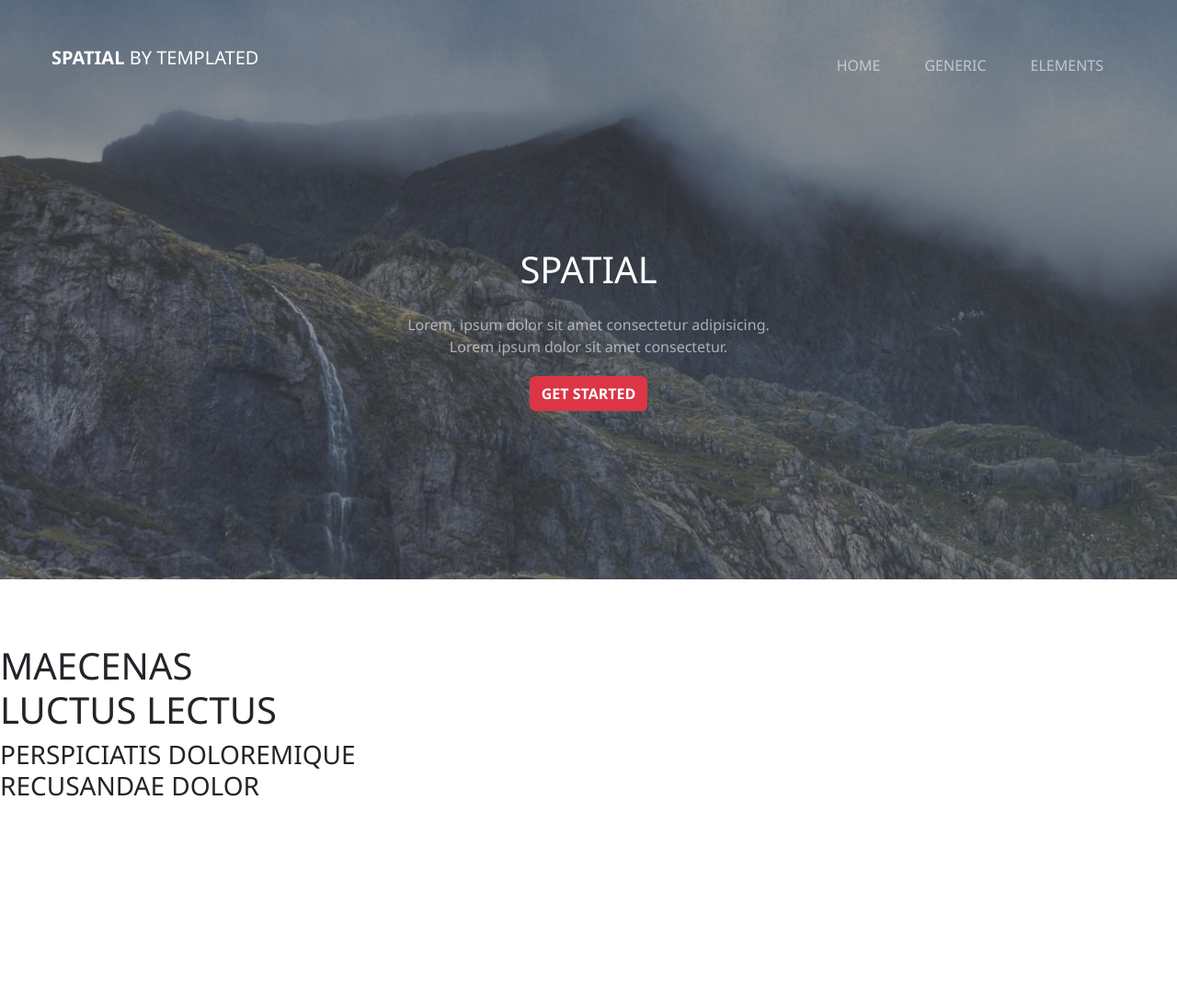
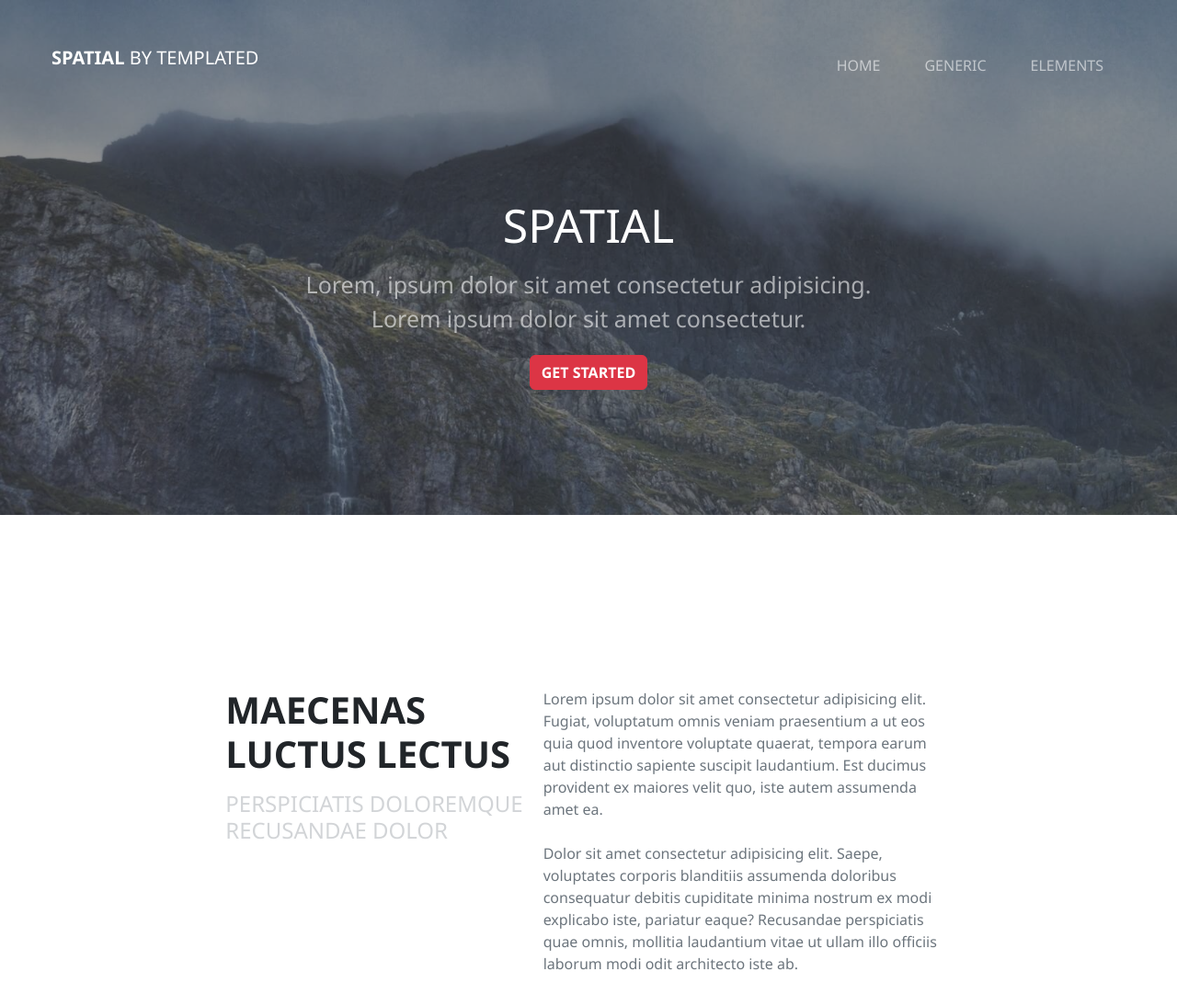
Before and after one commit to untherious/Site_Spatial, a website: page index.html in a window 1280 px wide. Shown: the whole page at 92% size. Before the commit the page ends 879 px from the top, so only its background shows below. Drawn offline with nearby package versions, Linux system fonts and the light colour scheme.

Commit message:
ajout d'une section plus grosse modif niveau scss

```diff
--- a/index.html
+++ b/index.html
@@ -32,7 +32,7 @@
     <!-- Ici y a le header -->
     <header class="header">
       <div class="contenu_header text-center text-white">
-        <h1 class="titre_header py-3">SPATIAL</h1>
+        <h1 class="titre_header py-2">SPATIAL</h1>
         <p class="texte_header text-light">Lorem, ipsum dolor sit amet consectetur adipisicing.</p>
         <p class="texte_header text-light">Lorem ipsum dolor sit amet consectetur.</p>
         <a href="#" class="btn btn-danger bouton_header fw-bold">GET STARTED</a>
@@ -41,17 +41,25 @@
 </section>
 
 <!-- Ici je mets la section Maecenas -->
-<section class="Maecenas">
-  <div>
-    <h1>MAECENAS <br>
-    LUCTUS LECTUS</h1>
-    <h3>PERSPICIATIS DOLOREMIQUE <br>
-    RECUSANDAE DOLOR</h3>
+<section class="section_maecenas d-flex justify-content-center align-items-start px-5 py-5">
+  <div class="titre_maecenas col-5">
+    <h1 class="fw-bold mb-3">MAECENAS <br>LUCTUS LECTUS</h1>
+    <h4 class="text-secondary">PERSPICIATIS DOLOREMQUE <br>RECUSANDAE DOLOR</h4>
+  </div>
+
+  <div class="para_maecenas col-6 ">
+    <p class="text-secondary">
+      Lorem ipsum dolor sit amet consectetur adipisicing elit. Fugiat, voluptatum omnis veniam praesentium a ut eos quia quod inventore voluptate quaerat, tempora earum aut distinctio sapiente suscipit laudantium. Est ducimus provident ex maiores velit quo, iste autem assumenda amet ea.
+    </p>
+    <p class="text-secondary mt-4">
+      Dolor sit amet consectetur adipisicing elit. Saepe, voluptates corporis blanditiis assumenda doloribus consequatur debitis cupiditate minima nostrum ex modi explicabo iste, pariatur eaque? Recusandae perspiciatis quae omnis, mollitia laudantium vitae ut ullam illo officiis laborum modi odit architecto iste ab.
+    </p>
   </div>
 </section>
 
 
 
 
+
 </body>
 </html>
--- a/src/scss/main.scss
+++ b/src/scss/main.scss
@@ -5,3 +5,4 @@
 @use './partials/base';
 @use './partials/header';
 @use './partials/navbar';
+@use './partials/section';
--- a/src/scss/partials/_header.scss
+++ b/src/scss/partials/_header.scss
@@ -8,7 +8,7 @@
 .image_header {
     position: absolute;
     width: 100%;
-    height: 90%;
+    height: 80%;
     object-fit: cover;
     object-position: top;
     z-index: 1;
@@ -20,15 +20,15 @@
     top: 0;
     bottom: 0;
     width: 100%;
-    height: 90%;
-    background-color: rgba(70, 69, 69, 0.6);
+    height: 80%;
+    background-color: rgba(69, 67, 67, 0.6);
     z-index: 2;
 }
 
 .header {
     position: relative;
     z-index: 2;
-    height: 100%;
+    height: 90%;
     display: flex;
     justify-content: center;
     align-items: center;
@@ -38,7 +38,13 @@
 .texte_header{
     margin: 0;
     opacity: 0.6;
+    font-size: 25px;
 }
+
+.titre_header{
+    font-size: 50px;
+}
+
 .bouton_header {
     margin-top: 20px;
 }
--- /dev/null
+++ b/src/scss/partials/_section.scss
@@ -0,0 +1,12 @@
+.titre_maecenas h4,
+.titre_maecenas h1 {
+    margin-left: 30%;
+}
+
+.titre_maecenas h4 {
+    opacity: 0.3;
+}
+
+.para_maecenas p {
+    margin-right: 25%;
+}
```
Also changed, not shown: public/styles/style.css, 1 other file.
